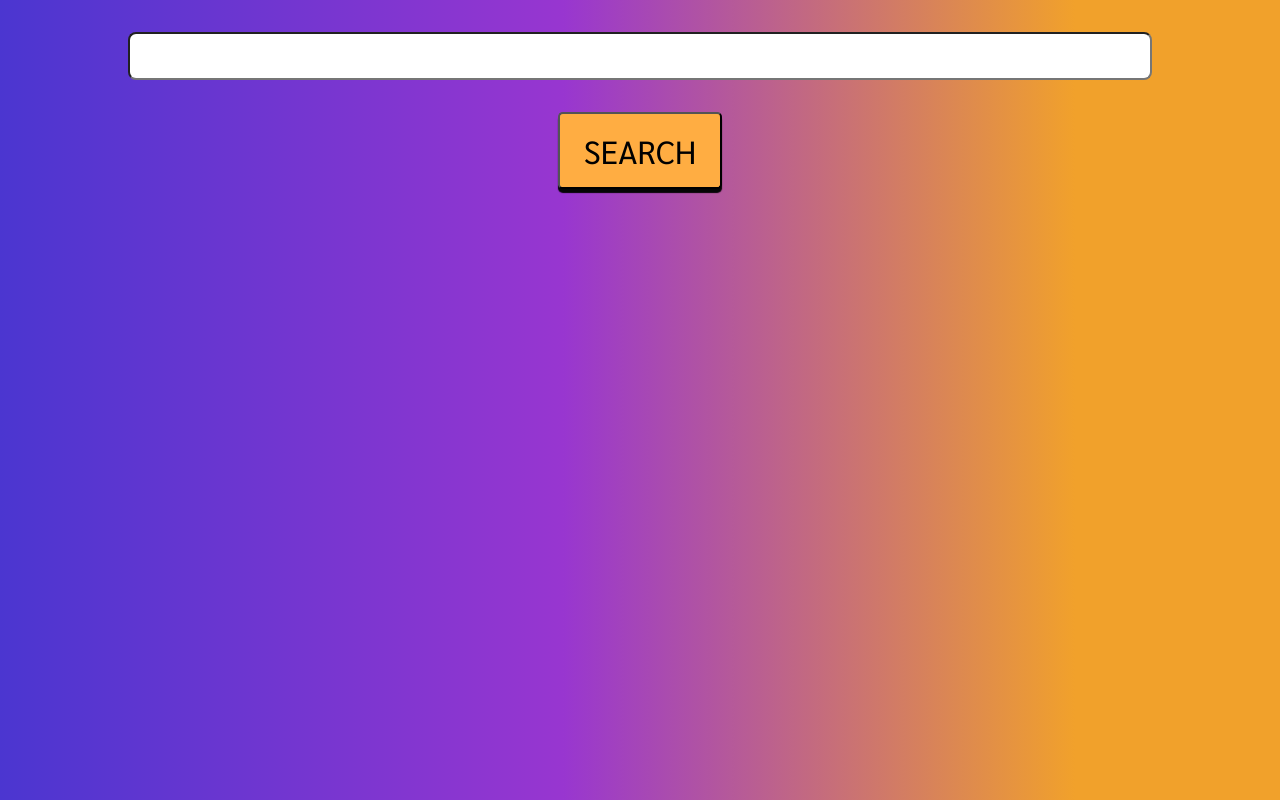
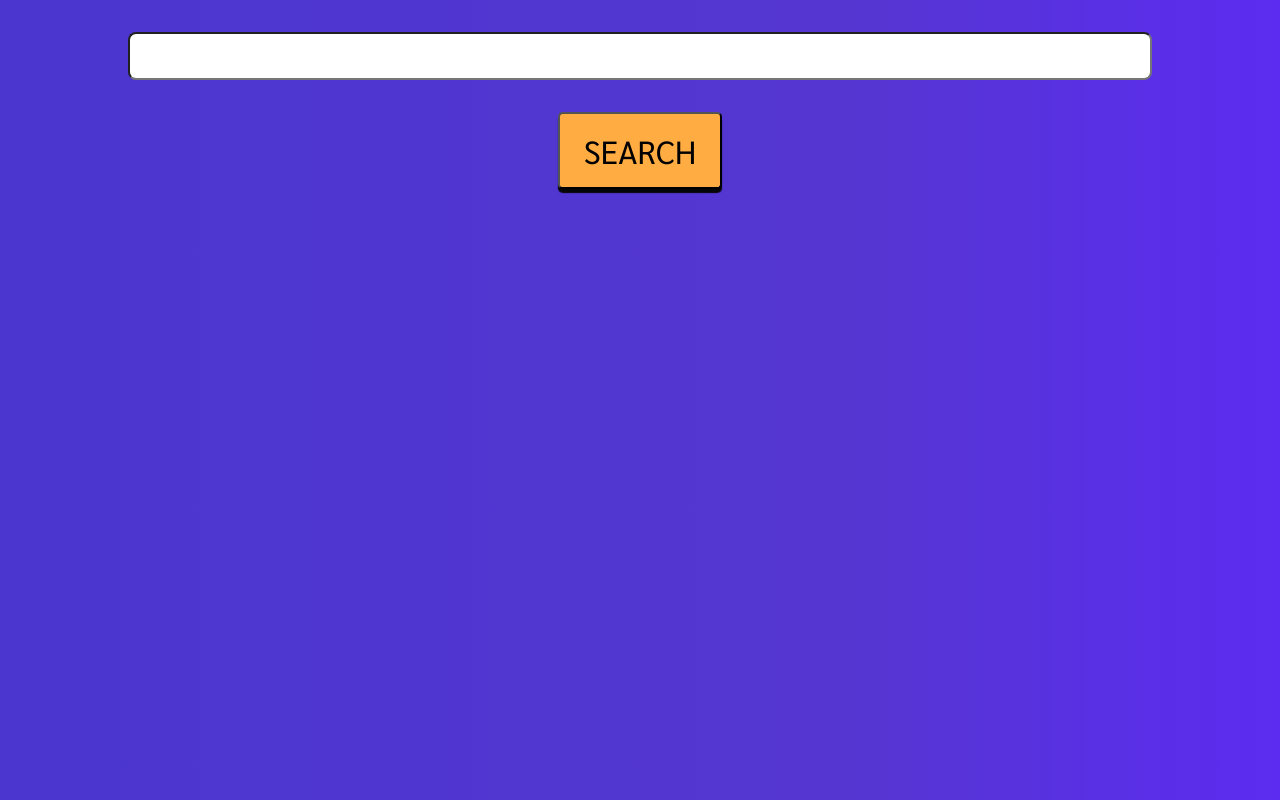
Before and after one commit to jkukavi/pdkstr, a React (Create React App) app in the folder client/: page / in a window 1280 px wide. Built offline with nearby package versions, Linux system fonts and the light colour scheme.

Commit message:
fix body color

```diff
--- a/client/src/App.css
+++ b/client/src/App.css
@@ -2,12 +2,7 @@ body {
   margin: 0;
   padding-left: calc(100vw - 100%);
   background: rgb(75, 54, 208);
-  background: linear-gradient(
-    90deg,
-    rgba(75, 54, 208, 1) 0%,
-    rgba(152, 54, 208, 1) 44%,
-    rgb(241 161 43) 84%
-  );
+  background: linear-gradient(90deg, #4b36d0, #5536d0 66%, rgb(92 43 241) 101%);
 }
 
 p {
```
